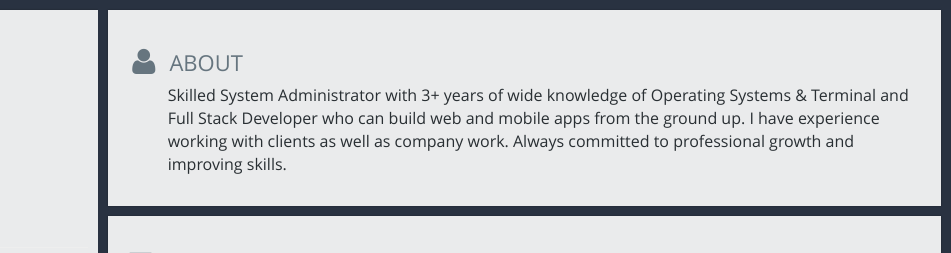
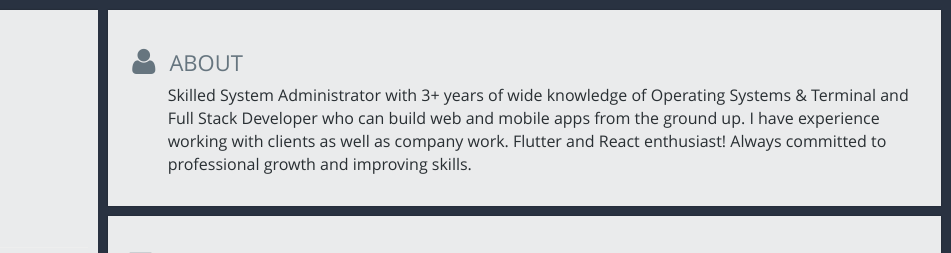
Before and after one commit to StanisicS/sscv-final, a plain HTML site: page index.html in a window 1280 px wide. Shown: the top 253 px of the page, 329-1280 px from the left. Drawn offline with Linux system fonts and the light colour scheme.

Commit message:
update index.html

```diff
--- a/index.html
+++ b/index.html
@@ -136,7 +136,7 @@
 
               <div class="row">
                 <div class="col-xs-12">
-                  <p itemprop="description">Skilled System Administrator with 3+ years of wide knowledge of Operating Systems &amp; Terminal and Full Stack Developer who can build web and mobile apps from the ground up. I have experience working with clients as well as company work. Always committed to professional growth and improving skills.</p>
+                  <p itemprop="description">Skilled System Administrator with 3+ years of wide knowledge of Operating Systems &amp; Terminal and Full Stack Developer who can build web and mobile apps from the ground up. I have experience working with clients as well as company work. Flutter and React enthusiast! Always committed to professional growth and improving skills.</p>
                 </div>
               </div>
             </div>
```
